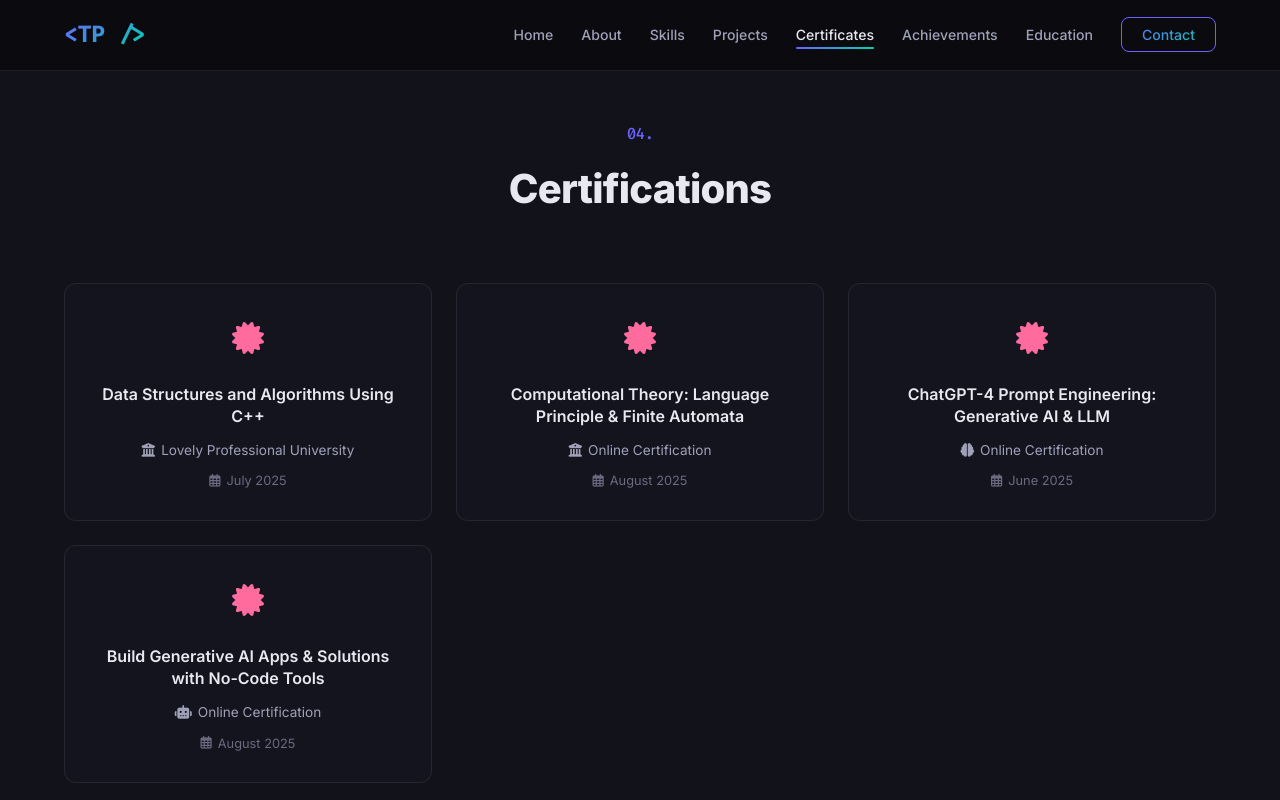
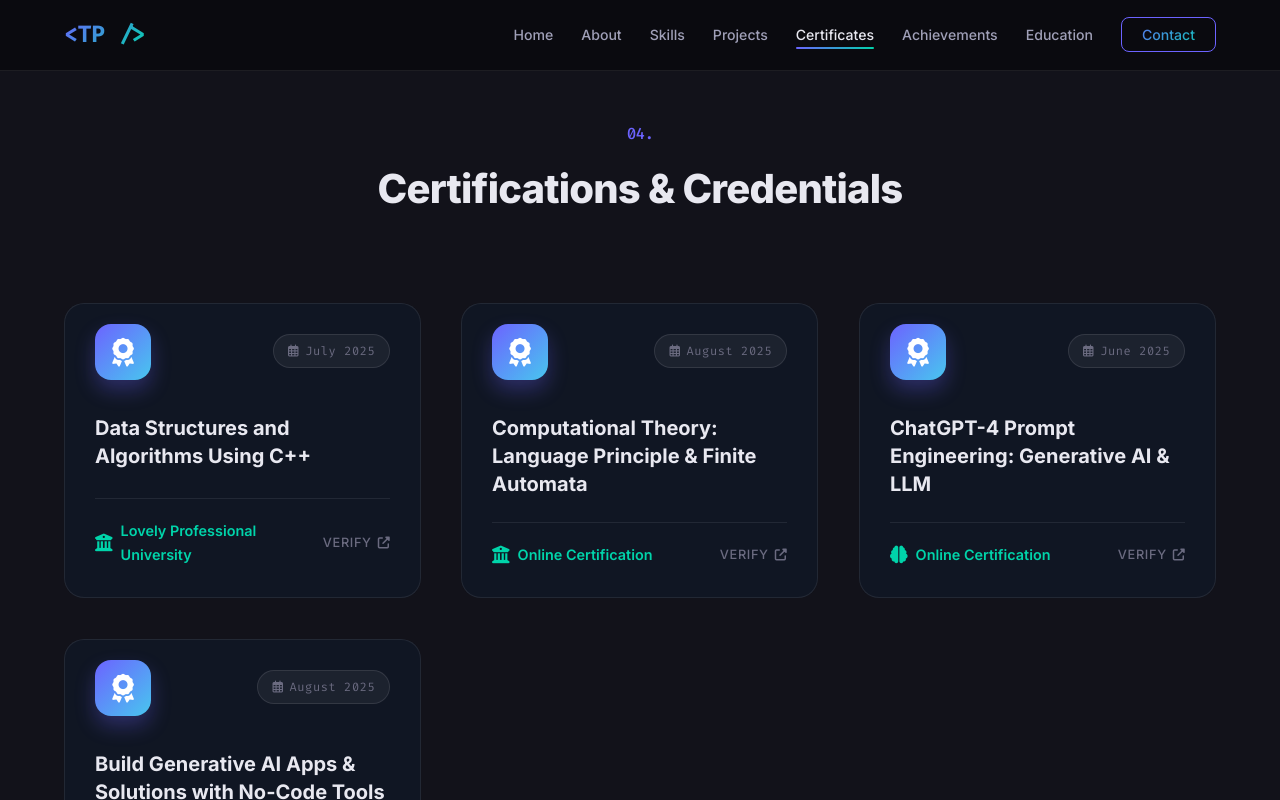
Before and after one commit to Thomxs007/PORTFOLIO, a React (Vite) app: page /certificates in a window 1280 px wide. Shown: the top 800 px of the page. Built offline with nearby package versions, Linux system fonts and the light colour scheme.

Commit message:
feat: redesigned certificates to premium layout and made project cards compact

```diff
--- a/src/components/ProjectCard.css
+++ b/src/components/ProjectCard.css
@@ -2,11 +2,14 @@
   background: var(--bg-card);
   border: 1px solid var(--glass-border);
   border-radius: var(--radius-lg);
-  padding: 36px;
+  padding: 24px;
   backdrop-filter: blur(10px);
   transition: all var(--transition-slow);
   position: relative;
   overflow: hidden;
+  display: flex;
+  flex-direction: column;
+  height: 100%;
 }
 
 .project-card::before {
@@ -36,7 +39,7 @@
 }
 
 .project-icon {
-  font-size: 2.2rem;
+  font-size: 1.8rem;
   color: var(--accent-primary);
 }
 
@@ -50,9 +53,9 @@
 .project-links a:hover { color: var(--accent-primary); }
 
 .project-title {
-  font-size: 1.25rem;
+  font-size: 1.15rem;
   font-weight: 700;
-  margin-bottom: 8px;
+  margin-bottom: 6px;
   line-height: 1.3;
 }
 
@@ -67,17 +70,18 @@
 
 .project-description {
   list-style: none;
-  margin-bottom: 24px;
+  margin-bottom: 20px;
   padding: 0;
+  flex-grow: 1;
 }
 
 .project-description li {
-  font-size: 0.9rem;
+  font-size: 0.85rem;
   color: var(--text-secondary);
-  margin-bottom: 10px;
-  padding-left: 20px;
+  margin-bottom: 8px;
+  padding-left: 18px;
   position: relative;
-  line-height: 1.6;
+  line-height: 1.5;
 }
 
 .project-description li::before {
@@ -96,10 +100,10 @@
 
 .project-tech span {
   font-family: var(--font-mono);
-  font-size: 0.78rem;
+  font-size: 0.72rem;
   color: var(--accent-secondary);
   background: rgba(0, 212, 170, 0.08);
-  padding: 4px 12px;
+  padding: 4px 10px;
   border-radius: 4px;
   border: 1px solid rgba(0, 212, 170, 0.15);
 }
--- a/src/pages/Certificates.css
+++ b/src/pages/Certificates.css
@@ -1,71 +1,156 @@
-.certificates-grid {
+/* ─── Advanced Certifications Showcase ─────────────────── */
+
+.certs-showcase {
   display: grid;
-  grid-template-columns: repeat(auto-fit, minmax(280px, 1fr));
-  gap: 24px;
+  grid-template-columns: repeat(auto-fill, minmax(320px, 1fr));
+  gap: 40px;
+  padding-top: 20px;
 }
 
-.certificate-card {
-  background: var(--bg-card);
-  border: 1px solid var(--glass-border);
-  border-radius: var(--radius-md);
-  padding: 28px;
-  text-align: center;
-  transition: all var(--transition-normal);
-  backdrop-filter: blur(10px);
+.cert-badge-card {
   position: relative;
-  overflow: hidden;
+  background: rgba(17, 25, 40, 0.7);
+  border: 1px solid rgba(255, 255, 255, 0.08);
+  border-radius: 20px;
+  padding: 30px;
+  backdrop-filter: blur(12px);
+  -webkit-backdrop-filter: blur(12px);
+  transition: all 0.4s cubic-bezier(0.175, 0.885, 0.32, 1.275);
+  animation: fade-up-scale 0.6s ease-out both;
 }
 
-.certificate-card::after {
-  content: '';
-  position: absolute;
-  bottom: 0; left: 0; right: 0;
-  height: 3px;
-  background: var(--gradient-secondary);
-  transform: scaleX(0);
-  transition: transform var(--transition-normal);
+@keyframes fade-up-scale {
+  0% { opacity: 0; transform: translateY(30px) scale(0.95); }
+  100% { opacity: 1; transform: translateY(0) scale(1); }
 }
 
-.certificate-card:hover {
-  transform: translateY(-5px);
-  border-color: rgba(108, 99, 255, 0.3);
-  box-shadow: 0 15px 40px rgba(0, 0, 0, 0.2);
+.cert-badge-glow {
+  position: absolute;
+  inset: 0;
+  border-radius: 20px;
+  background: radial-gradient(
+    800px circle at var(--mouse-x, 50%) var(--mouse-y, 50%),
+    rgba(108, 99, 255, 0.15),
+    transparent 40%
+  );
+  opacity: 0;
+  transition: opacity 0.5s;
+  pointer-events: none;
+  z-index: 0;
 }
 
-.certificate-card:hover::after { transform: scaleX(1); }
-
-.cert-icon {
-  font-size: 2rem;
-  color: var(--accent-tertiary);
-  margin-bottom: 16px;
+.cert-badge-card:hover .cert-badge-glow {
+  opacity: 1;
 }
 
-.certificate-card h3 {
-  font-size: 1rem;
-  font-weight: 600;
-  margin-bottom: 12px;
-  line-height: 1.4;
+.cert-badge-card:hover {
+  transform: translateY(-8px);
+  border-color: rgba(108, 99, 255, 0.4);
+  box-shadow: 0 20px 40px -10px rgba(108, 99, 255, 0.2),
+              inset 0 0 20px rgba(108, 99, 255, 0.05);
 }
 
-.cert-issuer {
-  font-size: 0.85rem;
-  color: var(--text-secondary);
-  margin-bottom: 8px;
+.cert-badge-content {
+  position: relative;
+  z-index: 1;
+  display: flex;
+  flex-direction: column;
+  height: 100%;
+}
+
+.cert-badge-header {
+  display: flex;
+  justify-content: space-between;
+  align-items: flex-start;
+  margin-bottom: 24px;
+}
+
+.cert-badge-icon {
+  width: 56px;
+  height: 56px;
+  background: linear-gradient(135deg, #6c63ff, #48c6ef);
+  border-radius: 16px;
   display: flex;
   align-items: center;
   justify-content: center;
-  gap: 6px;
+  font-size: 1.8rem;
+  color: white;
+  box-shadow: 0 10px 20px rgba(108, 99, 255, 0.3);
+  transform: translateY(-10px);
+  transition: transform 0.3s ease;
 }
 
-.cert-date {
+.cert-badge-card:hover .cert-badge-icon {
+  transform: translateY(-15px) scale(1.05) rotate(5deg);
+}
+
+.cert-badge-ribbon {
+  background: rgba(255, 255, 255, 0.05);
+  border: 1px solid rgba(255, 255, 255, 0.1);
+  padding: 6px 14px;
+  border-radius: 50px;
+  font-size: 0.75rem;
+  color: var(--text-muted);
+  display: flex;
+  align-items: center;
+  gap: 6px;
+  font-family: var(--font-mono);
+  letter-spacing: 0.05em;
+}
+
+.cert-badge-title {
+  font-size: 1.25rem;
+  font-weight: 700;
+  color: var(--text-primary);
+  line-height: 1.4;
+  margin-bottom: 24px;
+  flex-grow: 1;
+}
+
+.cert-badge-footer {
+  display: flex;
+  justify-content: space-between;
+  align-items: center;
+  padding-top: 20px;
+  border-top: 1px solid rgba(255, 255, 255, 0.08);
+}
+
+.cert-issuer-tag {
+  display: flex;
+  align-items: center;
+  gap: 8px;
+  font-size: 0.9rem;
+  color: var(--accent-secondary);
+  font-weight: 600;
+}
+
+.cert-issuer-tag i {
+  font-size: 1.1rem;
+}
+
+.cert-verify-btn {
   font-size: 0.8rem;
   color: var(--text-muted);
   display: flex;
   align-items: center;
-  justify-content: center;
   gap: 6px;
+  transition: all 0.2s ease;
+  font-weight: 500;
+  text-transform: uppercase;
+  letter-spacing: 0.05em;
 }
 
-@media (max-width: 768px) {
-  .certificates-grid { grid-template-columns: 1fr; }
+.cert-verify-btn i {
+  font-size: 0.75rem;
 }
+
+.cert-verify-btn:hover {
+  color: var(--accent-primary);
+  transform: translateX(3px);
+}
+
+@media (max-width: 480px) {
+  .certs-showcase { grid-template-columns: 1fr; gap: 30px; }
+  .cert-badge-card { padding: 24px; }
+  .cert-badge-title { font-size: 1.15rem; }
+}
--- a/src/pages/Certificates.jsx
+++ b/src/pages/Certificates.jsx
@@ -13,15 +13,38 @@
     <div className="page page-alt" ref={ref}>
       <div className="container">
         <h2 className="section-title animate-in">
-          <span className="section-number">04.</span> Certifications
+          <span className="section-number">04.</span> Certifications & Credentials
         </h2>
-        <div className="certificates-grid">
-          {certs.map((c) => (
-            <div className="certificate-card animate-in" key={c.id}>
-              <div className="cert-icon"><i className="fas fa-certificate"></i></div>
-              <h3>{c.title}</h3>
-              <p className="cert-issuer"><i className={c.icon}></i> {c.issuer}</p>
-              <p className="cert-date"><i className="far fa-calendar-alt"></i> {c.date}</p>
+        <div className="certs-showcase animate-in">
+          {certs.map((c, i) => (
+            <div
+              className="cert-badge-card"
+              key={c.id}
+              style={{ animationDelay: `${i * 150}ms` }}
+            >
+              <div className="cert-badge-glow"></div>
+
+              <div className="cert-badge-content">
+                <div className="cert-badge-header">
+                  <div className="cert-badge-icon">
+                    <i className="fas fa-award"></i>
+                  </div>
+                  <div className="cert-badge-ribbon">
+                    <i className="far fa-calendar-alt"></i> {c.date}
+                  </div>
+                </div>
+
+                <h3 className="cert-badge-title">{c.title}</h3>
+
+                <div className="cert-badge-footer">
+                  <div className="cert-issuer-tag">
+                    <i className={c.icon}></i> {c.issuer}
+                  </div>
+                  <a href={c.link || '#'} className="cert-verify-btn" target="_blank" rel="noopener noreferrer">
+                    Verify <i className="fas fa-external-link-alt"></i>
+                  </a>
+                </div>
+              </div>
             </div>
           ))}
         </div>
--- a/src/pages/Projects.css
+++ b/src/pages/Projects.css
@@ -1,7 +1,7 @@
 .projects-grid {
   display: grid;
-  grid-template-columns: repeat(auto-fit, minmax(380px, 1fr));
-  gap: 30px;
+  grid-template-columns: repeat(auto-fill, minmax(280px, 1fr));
+  gap: 24px;
 }
 
 .no-projects {
```
